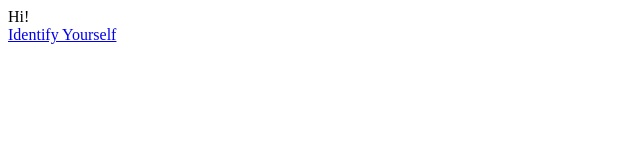
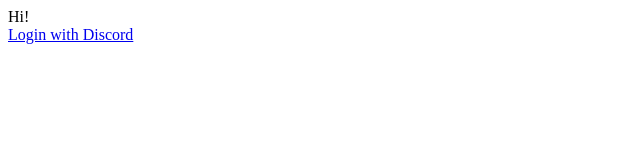
Before and after one commit to ptouchton/discord-oauth-test, a website: page public/index.html in a window 1280 px wide. Shown: the full height of the page, 0-640 px from the left. Drawn offline with Linux system fonts and the light colour scheme.

Commit message:
updated index.html with only code type auth

```diff
--- a/public/index.html
+++ b/public/index.html
@@ -6,48 +6,9 @@
 
 <body>
     <div id="info">Hi!</div>
-    <a id="login" style="display: none;" href="YOUR_REDIRECT_URL">Identify Yourself</a>
-    <script>
-        function generateRandomString() {
-            let randomString = '';
-            const randomNumber = Math.floor(Math.random() * 10);
-
-            for (let i = 0; i < 20 + randomNumber; i++) {
-                randomString += String.fromCharCode(33 + Math.floor(Math.random() * 94));
-            }
-
-            return randomString;
-        }
-
-        window.onload = () => {
-            const fragment = new URLSearchParams(window.location.hash.slice(1));
-            const [accessToken, tokenType, state] = [fragment.get('access_token'), fragment.get('token_type'), fragment.get('state')];
-
-            if (!accessToken) {
-                const randomString = generateRandomString();
-                localStorage.setItem('oauth-state', randomString);
-
-                document.getElementById('login').href += `&state=${btoa(randomString)}`;
-                return (document.getElementById('login').style.display = 'block');
-            }
-
-            if (localStorage.getItem('oauth-state') !== atob(decodeURIComponent(state))) {
-                return console.log('You may have been clickjacked!');
-            }
-
-            fetch('https://discord.com/api/users/@me', {
-                headers: {
-                    authorization: `${tokenType} ${accessToken}`,
-                },
-            })
-                .then(result => result.json())
-                .then(response => {
-                    const { username, discriminator } = response;
-                    document.getElementById('info').innerText += ` ${username}#${discriminator}`;
-                })
-                .catch(console.error);
-        };
-    </script>
+    <a id="login"
+        href="https://discord.com/api/oauth2/authorize?client_id=1079730905993707610&redirect_uri=http%3A%2F%2Flocalhost%3A4000%2F&response_type=code&scope=identify">Login
+        with Discord</a>
 </body>
 
 </html>
```
